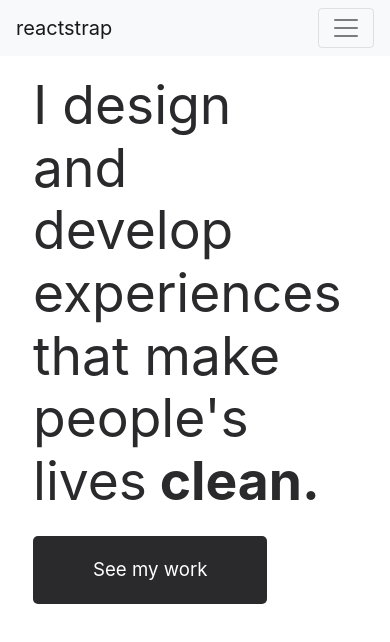
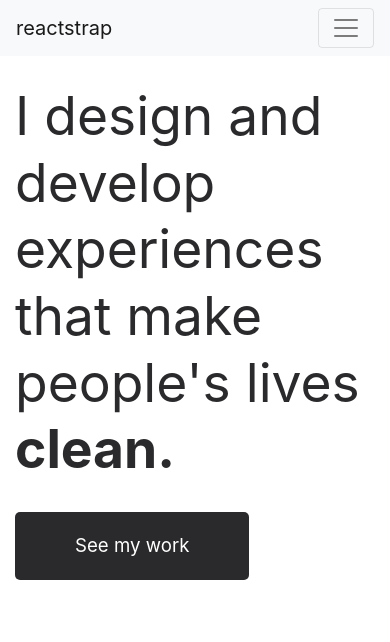
Before and after one commit to andremartingo/react-andremartingo, a React (Create React App) app: page / in a window 390 px wide. Shown: the top 642 px of the page. Built offline with nearby package versions, Linux system fonts and the light colour scheme.

Commit message:
add media queries to intro component

```diff
--- a/src/style/intro.css
+++ b/src/style/intro.css
@@ -1,13 +1,12 @@
 /** INTRO COMPONENT**/
 .heroWrap {
-  margin-top: 5%;
-  margin-left: 5%;
+  margin-top: 7.5%;
 }
 .heroWords {
   font-size: 80pt;
   color: #2a2a2c;
   font-weight: 400;
-  line-height: 90pt;
+  line-height: 100pt;
 }
 .buttons {
   width: 80%;
@@ -44,34 +43,29 @@
   vertical-align: middle;
 }
 
-@media screen and (max-width: 799px) and (min-width: 350px) {
-  .heroWrap {
-    width: 80%;
-    height: 100%;
-    margin-top: 5%;
-    margin-left: 5%;
-  }
+@media screen and (max-width: 1300px) and (min-width: 1024px) {
   .heroWords {
-    font-size: 40pt;
+    font-size: 80pt;
     color: #2a2a2c;
     font-weight: 400;
-    line-height: 47pt;
-  }
-}
-
-@media screen and (max-width: 1300px) and (min-width: 1024px) {
-  .heroWords {
-    font-size: 65pt;
-    color: #2a2a2c;
-    font-weight: 400;
+    line-height: 90pt;
   }
 }
 
 @media screen and (max-width: 1024px) and (min-width: 800px) {
   .heroWords {
-    font-size: 45pt;
+    font-size: 70pt;
     color: #2a2a2c;
     font-weight: 400;
-    line-height: 1.3;
+    line-height: 90pt;
   }
 }
+
+@media screen and (max-width: 799px) and (min-width: 350px) {
+  .heroWords {
+    font-size: 40pt;
+    color: #2a2a2c;
+    font-weight: 400;
+    line-height: 50pt;
+  }
+}
```
